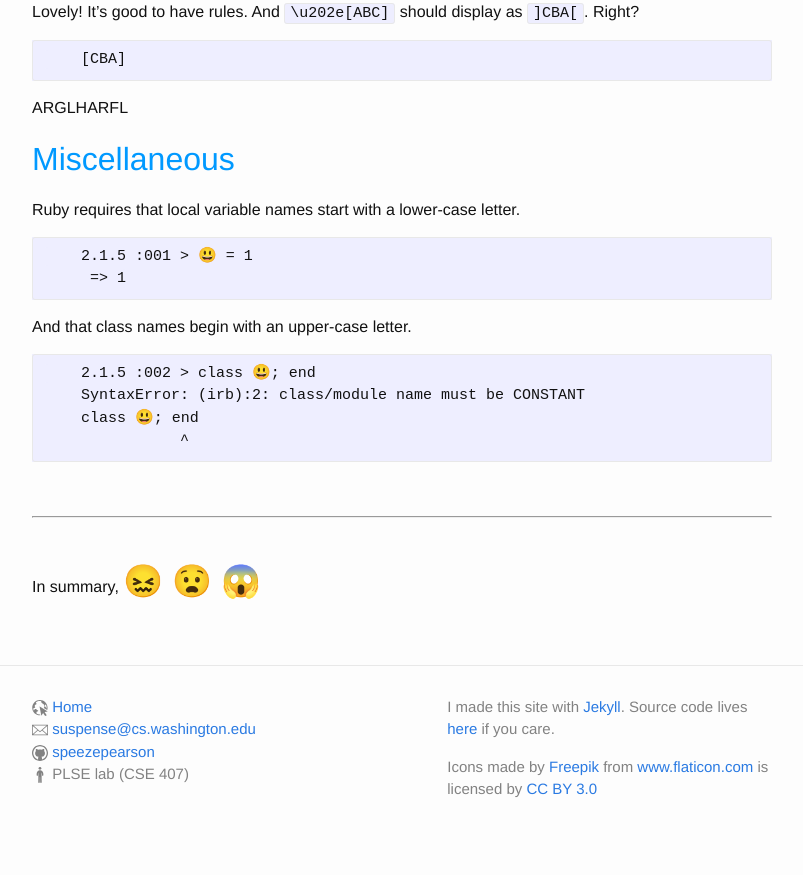
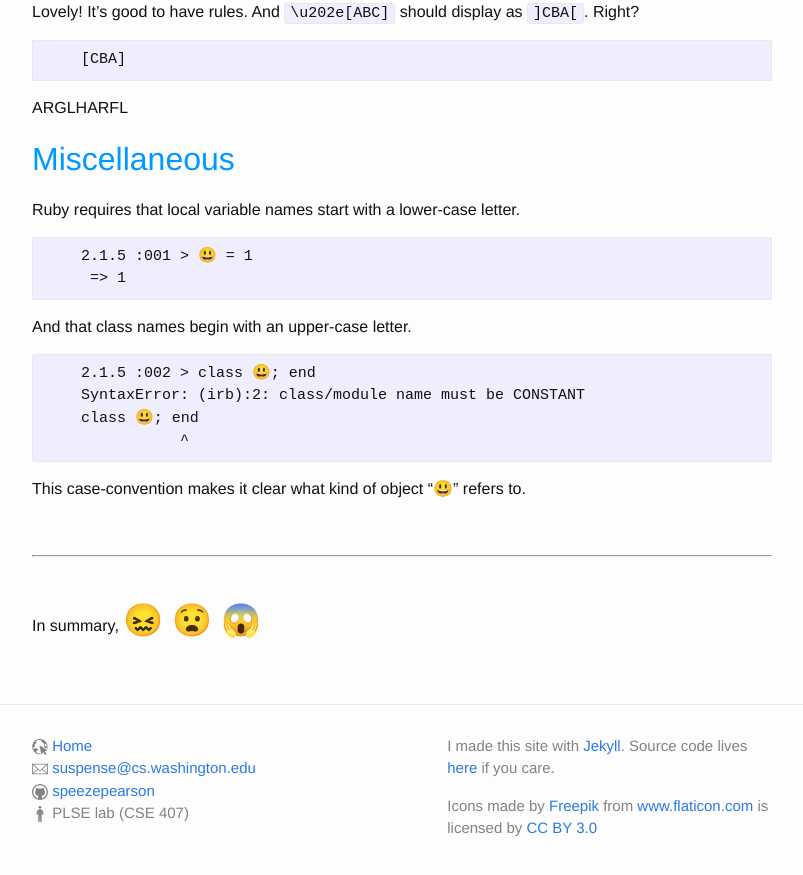
Before and after one commit to speezepearson/speezepearson.github.io, a Jekyll site: the page built from _posts/2016-04-07-unicotastrophes.markdown, in a window 1280 px wide and 900 px high, scrolled down 2974 px. Shown: the top 875 px of the window, without its empty margins (238-1041 px from the left). Built offline with Jekyll 4.4.1, drawn with Linux system fonts in a browser that asks for light colours.

Commit message:
more annotation

```diff
--- a/_posts/2016-04-07-unicotastrophes.markdown
+++ b/_posts/2016-04-07-unicotastrophes.markdown
@@ -129,6 +129,8 @@ And that class names begin with an upper-case letter.
         class 😃; end
                    ^
 
+This case-convention makes it clear what kind of object "😃" refers to.
+
 <br/>
 <hr/>
 <br/>
```
